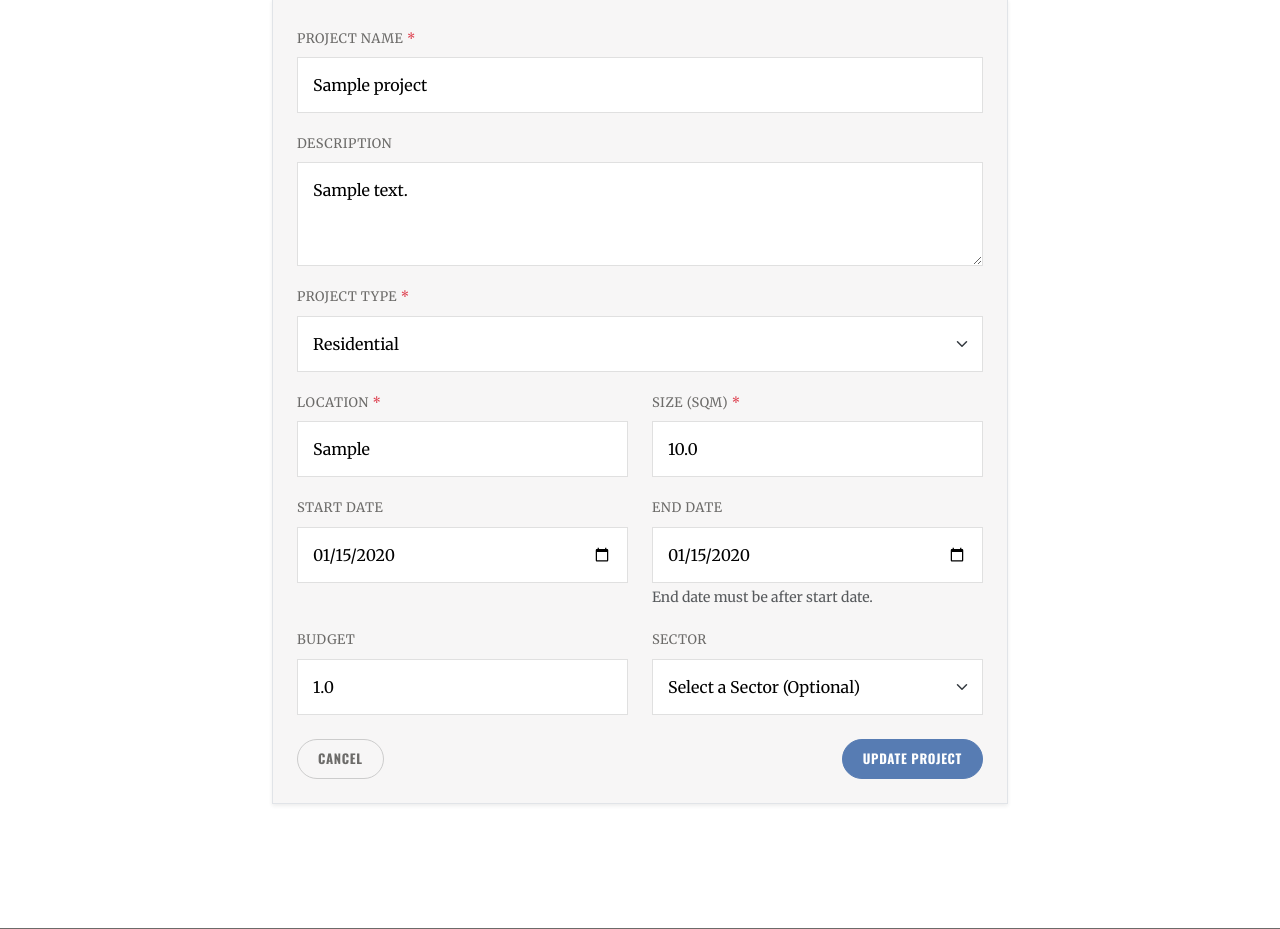
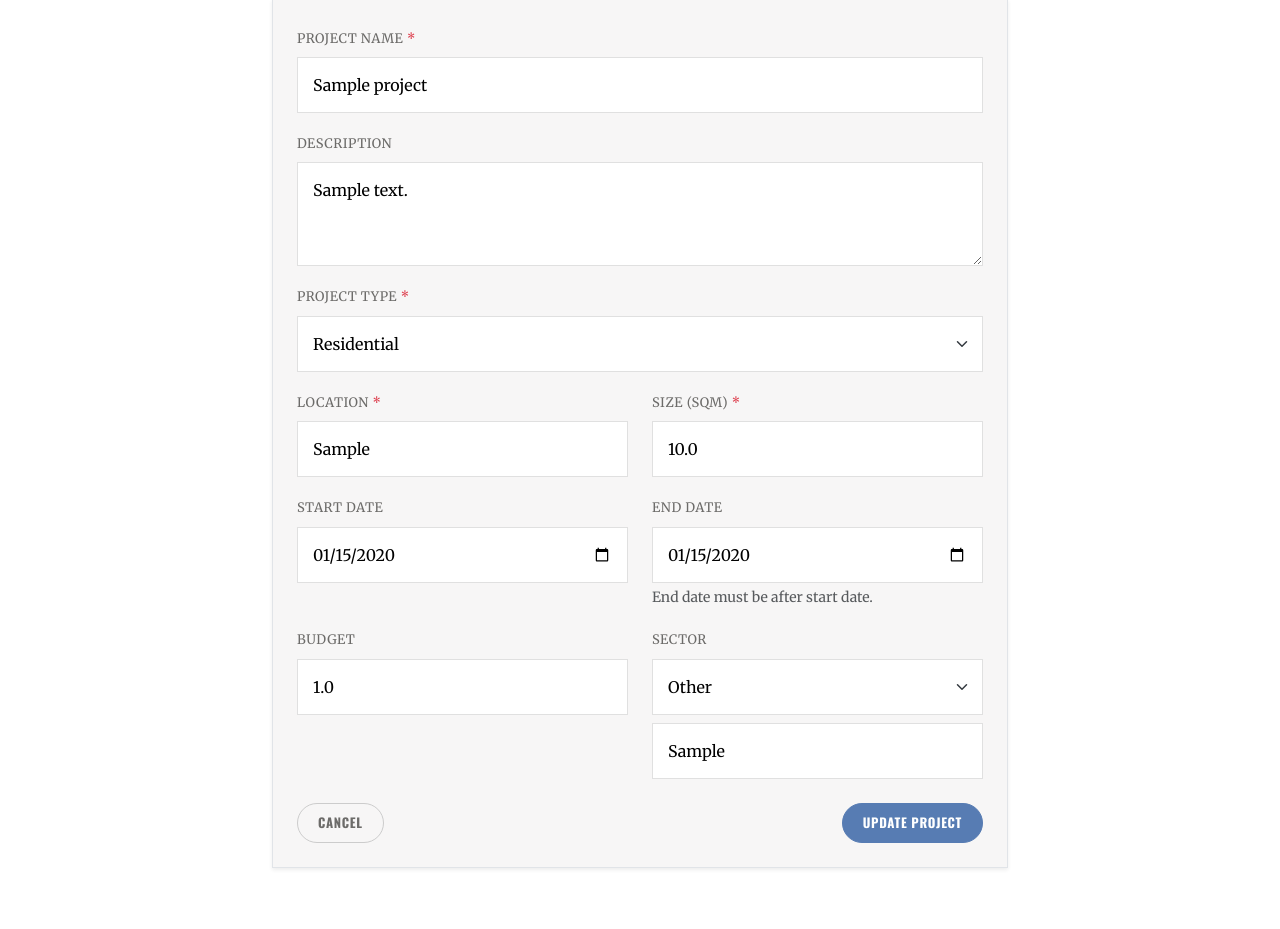
Before and after one commit to aikiesan/SDG_Toolbox, a Flask app: page /projects/1/edit in a window 1280 px wide. Shown: the part 308-1237 px from the top of the page. Run offline with Flask 3, Linux system fonts and the light colour scheme; a user stored in the database is signed in; tables that the repository leaves empty hold one stand-in row (values such as "Sample post"); some libraries are stand-ins or nearby versions.

Commit message:
feat: tester UX fixes (agree checkbox, budget step, custom 'Other' sector)
Address pre-launch tester feedback:
- Register: make the Terms/Privacy agree checkbox prominent (highlighted box,
  larger control) so it isn't missed
- Project budget input: step="any" instead of step="0.01" (no more cent-level
  increments)
- Project sector: when "Other" is selected, reveal a text field to enter a
  custom sector; persisted on create and edit, and pre-filled when editing a
  project whose sector isn't one of the presets

Tests: custom/blank "Other" sector creation; 329 passing.

https://claude.ai/code/session_01XLGeBSWzoTi7W1iJCzhBW6

```diff
--- a/app/routes/projects.py
+++ b/app/routes/projects.py
@@ -120,6 +120,12 @@ def new_project():
     """Create a new project."""
     form = ProjectForm()
     if form.validate_on_submit():
+        # When "Other" is chosen, store the user-supplied sector text instead.
+        sector_value = form.sector.data
+        if sector_value == 'other':
+            custom_sector = (request.form.get('sector_other') or '').strip()
+            if custom_sector:
+                sector_value = custom_sector
         project = Project(
             name=form.name.data,
             description=form.description.data,
@@ -129,7 +135,7 @@ def new_project():
             start_date=form.start_date.data,
             end_date=form.end_date.data,
             budget=form.budget.data,
-            sector=form.sector.data,
+            sector=sector_value,
             user_id=current_user.id
         )
         db.session.add(project)
@@ -151,6 +157,10 @@ def edit(id):
     form = ProjectForm(obj=project)
     if form.validate_on_submit():
         form.populate_obj(project)
+        # When "Other" is chosen, store the user-supplied sector text instead.
+        if form.sector.data == 'other':
+            custom_sector = (request.form.get('sector_other') or '').strip()
+            project.sector = custom_sector or 'other'
         db.session.commit()
         flash('Project updated successfully', 'success')
         return redirect(url_for('projects.show', id=project.id))
--- a/app/templates/projects/edit.html
+++ b/app/templates/projects/edit.html
@@ -139,7 +139,7 @@
                         <div class="row mb-3">
                             <div class="col-md-6">
                                 <label for="budget" class="form-label">Budget</label>
-                                <input type="number" step="0.01" class="form-control {% if form.budget.errors %}is-invalid{% endif %}"
+                                <input type="number" step="any" min="0" class="form-control {% if form.budget.errors %}is-invalid{% endif %}"
                                     id="budget" name="budget" value="{{ form.budget.data or project.budget }}">
                                 {% if form.budget.errors %}
                                 <div class="invalid-feedback">
@@ -150,13 +150,20 @@
                                 {% endif %}
                             </div>
                             <div class="col-md-6">
+                                {% set sector_values = form.sector.choices | map(attribute=0) | list %}
+                                {% set current_sector = form.sector.data or project.sector %}
+                                {% set is_custom_sector = current_sector and current_sector not in sector_values %}
                                 <label for="sector" class="form-label">Sector</label>
                                 <select class="form-select {% if form.sector.errors %}is-invalid{% endif %}"
-                                    id="sector" name="sector">
+                                    id="sector" name="sector" onchange="toggleSectorOther(this.value)">
                                     {% for value, label in form.sector.choices %}
-                                    <option value="{{ value }}" {% if form.sector.data == value or (not form.sector.data and project.sector == value) %}selected{% endif %}>{{ label }}</option>
+                                    <option value="{{ value }}" {% if value == current_sector or (is_custom_sector and value == 'other') %}selected{% endif %}>{{ label }}</option>
                                     {% endfor %}
                                 </select>
+                                <input type="text" class="form-control mt-2 {% if not is_custom_sector %}d-none{% endif %}"
+                                       id="sector_other" name="sector_other"
+                                       value="{% if is_custom_sector %}{{ current_sector }}{% endif %}"
+                                       placeholder="Please specify the sector" maxlength="100">
                                 {% if form.sector.errors %}
                                 <div class="invalid-feedback">
                                     {% for error in form.sector.errors %}
@@ -178,3 +185,20 @@
     </div>
 </div>
 {% endblock %}
+
+{% block scripts %}
+{{ super() }}
+<script>
+    // Show/hide the custom-sector text field when "Other" is selected.
+    function toggleSectorOther(value) {
+        const other = document.getElementById('sector_other');
+        if (!other) return;
+        if (value === 'other') {
+            other.classList.remove('d-none');
+        } else {
+            other.classList.add('d-none');
+            other.value = '';
+        }
+    }
+</script>
+{% endblock %}
```
Also changed, not shown: app/templates/auth/register.html (+4 -3 lines), app/templates/projects/new.html (+19 -2 lines), tests/test_projects.py (+34 -0 lines).
